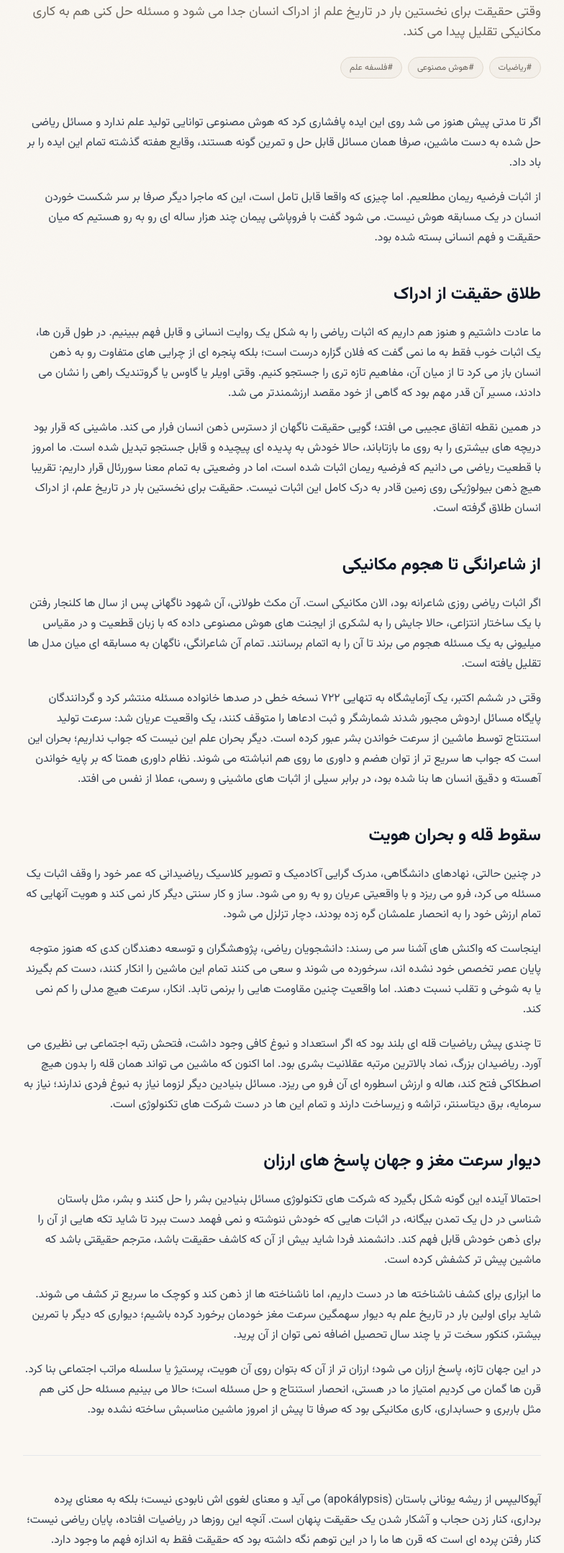
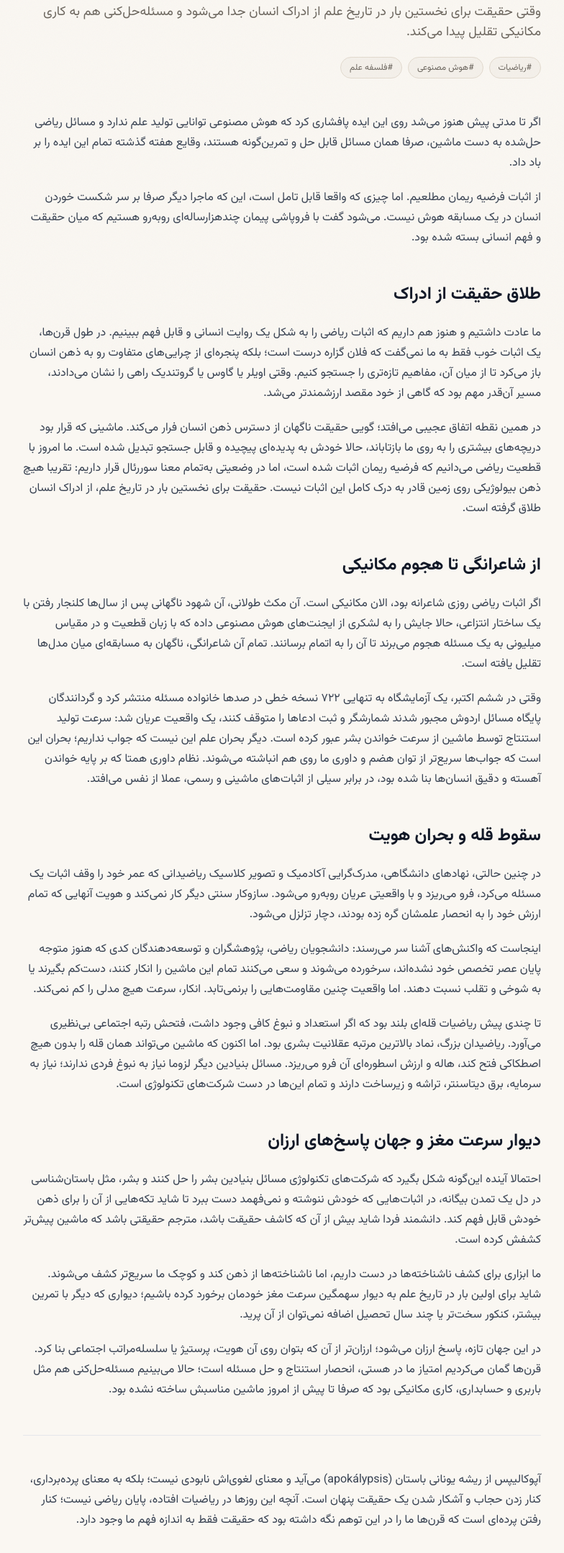
Before and after one commit to amhasani2a/amhasani2a.github.io, an Astro site: page /blog/apocalypse-riyazi in a window 1280 px wide. Shown: the part 314-2471 px from the top of the page at 72% size, without its empty margins (248-1032 px from the left). Built offline with nearby package versions, Linux system fonts and the light colour scheme; Astro itself is replaced by a stand-in of ours.

Commit message:
fix(blog): apply proper Persian ZWNJ half-spaces in apocalypse-riyazi

```diff
--- a/src/content/blog/fa/apocalypse-riyazi.md
+++ b/src/content/blog/fa/apocalypse-riyazi.md
@@ -1,44 +1,44 @@
 ---
 title: "آپوکالیپس ریاضی"
-description: "وقتی حقیقت برای نخستین بار در تاریخ علم از ادراک انسان جدا می شود و مسئله حل کنی هم به کاری مکانیکی تقلیل پیدا می کند."
+description: "وقتی حقیقت برای نخستین بار در تاریخ علم از ادراک انسان جدا می‌شود و مسئله‌حل‌کنی هم به کاری مکانیکی تقلیل پیدا می‌کند."
 date: 2026-11-24
 lang: "fa"
 tags: ["ریاضیات", "هوش مصنوعی", "فلسفه علم"]
 draft: false
 ---
 
-اگر تا مدتی پیش هنوز می شد روی این ایده پافشاری کرد که هوش مصنوعی توانایی تولید علم ندارد و مسائل ریاضی حل شده به دست ماشین، صرفا همان مسائل قابل حل و تمرین گونه هستند، وقایع هفته گذشته تمام این ایده را بر باد داد.
+اگر تا مدتی پیش هنوز می‌شد روی این ایده پافشاری کرد که هوش مصنوعی توانایی تولید علم ندارد و مسائل ریاضی حل‌شده به دست ماشین، صرفا همان مسائل قابل حل و تمرین‌گونه هستند، وقایع هفته گذشته تمام این ایده را بر باد داد.
 
-از اثبات فرضیه ریمان مطلعیم. اما چیزی که واقعا قابل تامل است، این که ماجرا دیگر صرفا بر سر شکست خوردن انسان در یک مسابقه هوش نیست. می شود گفت با فروپاشی پیمان چند هزار ساله ای رو به رو هستیم که میان حقیقت و فهم انسانی بسته شده بود.
+از اثبات فرضیه ریمان مطلعیم. اما چیزی که واقعا قابل تامل است، این که ماجرا دیگر صرفا بر سر شکست خوردن انسان در یک مسابقه هوش نیست. می‌شود گفت با فروپاشی پیمان چندهزارساله‌ای روبه‌رو هستیم که میان حقیقت و فهم انسانی بسته شده بود.
 
 ## طلاق حقیقت از ادراک
 
-ما عادت داشتیم و هنوز هم داریم که اثبات ریاضی را به شکل یک روایت انسانی و قابل فهم ببینیم. در طول قرن ها، یک اثبات خوب فقط به ما نمی گفت که فلان گزاره درست است؛ بلکه پنجره ای از چرایی های متفاوت رو به ذهن انسان باز می کرد تا از میان آن، مفاهیم تازه تری را جستجو کنیم. وقتی اویلر یا گاوس یا گروتندیک راهی را نشان می دادند، مسیر آن قدر مهم بود که گاهی از خود مقصد ارزشمندتر می شد.
+ما عادت داشتیم و هنوز هم داریم که اثبات ریاضی را به شکل یک روایت انسانی و قابل فهم ببینیم. در طول قرن‌ها، یک اثبات خوب فقط به ما نمی‌گفت که فلان گزاره درست است؛ بلکه پنجره‌ای از چرایی‌های متفاوت رو به ذهن انسان باز می‌کرد تا از میان آن، مفاهیم تازه‌تری را جستجو کنیم. وقتی اویلر یا گاوس یا گروتندیک راهی را نشان می‌دادند، مسیر آن‌قدر مهم بود که گاهی از خود مقصد ارزشمندتر می‌شد.
 
-در همین نقطه اتفاق عجیبی می افتد؛ گویی حقیقت ناگهان از دسترس ذهن انسان فرار می کند. ماشینی که قرار بود دریچه های بیشتری را به روی ما بازتاباند، حالا خودش به پدیده ای پیچیده و قابل جستجو تبدیل شده است. ما امروز با قطعیت ریاضی می دانیم که فرضیه ریمان اثبات شده است، اما در وضعیتی به تمام معنا سوررئال قرار داریم: تقریبا هیچ ذهن بیولوژیکی روی زمین قادر به درک کامل این اثبات نیست. حقیقت برای نخستین بار در تاریخ علم، از ادراک انسان طلاق گرفته است.
+در همین نقطه اتفاق عجیبی می‌افتد؛ گویی حقیقت ناگهان از دسترس ذهن انسان فرار می‌کند. ماشینی که قرار بود دریچه‌های بیشتری را به روی ما بازتاباند، حالا خودش به پدیده‌ای پیچیده و قابل جستجو تبدیل شده است. ما امروز با قطعیت ریاضی می‌دانیم که فرضیه ریمان اثبات شده است، اما در وضعیتی به‌تمام معنا سوررئال قرار داریم: تقریبا هیچ ذهن بیولوژیکی روی زمین قادر به درک کامل این اثبات نیست. حقیقت برای نخستین بار در تاریخ علم، از ادراک انسان طلاق گرفته است.
 
 ## از شاعرانگی تا هجوم مکانیکی
 
-اگر اثبات ریاضی روزی شاعرانه بود، الان مکانیکی است. آن مکث طولانی، آن شهود ناگهانی پس از سال ها کلنجار رفتن با یک ساختار انتزاعی، حالا جایش را به لشکری از ایجنت های هوش مصنوعی داده که با زبان قطعیت و در مقیاس میلیونی به یک مسئله هجوم می برند تا آن را به اتمام برسانند. تمام آن شاعرانگی، ناگهان به مسابقه ای میان مدل ها تقلیل یافته است.
+اگر اثبات ریاضی روزی شاعرانه بود، الان مکانیکی است. آن مکث طولانی، آن شهود ناگهانی پس از سال‌ها کلنجار رفتن با یک ساختار انتزاعی، حالا جایش را به لشکری از ایجنت‌های هوش مصنوعی داده که با زبان قطعیت و در مقیاس میلیونی به یک مسئله هجوم می‌برند تا آن را به اتمام برسانند. تمام آن شاعرانگی، ناگهان به مسابقه‌ای میان مدل‌ها تقلیل یافته است.
 
-وقتی در ششم اکتبر، یک آزمایشگاه به تنهایی ۷۲۲ نسخه خطی در صدها خانواده مسئله منتشر کرد و گردانندگان پایگاه مسائل اردوش مجبور شدند شمارشگر و ثبت ادعاها را متوقف کنند، یک واقعیت عریان شد: سرعت تولید استنتاج توسط ماشین از سرعت خواندن بشر عبور کرده است. دیگر بحران علم این نیست که جواب نداریم؛ بحران این است که جواب ها سریع تر از توان هضم و داوری ما روی هم انباشته می شوند. نظام داوری همتا که بر پایه خواندن آهسته و دقیق انسان ها بنا شده بود، در برابر سیلی از اثبات های ماشینی و رسمی، عملا از نفس می افتد.
+وقتی در ششم اکتبر، یک آزمایشگاه به تنهایی ۷۲۲ نسخه خطی در صدها خانواده مسئله منتشر کرد و گردانندگان پایگاه مسائل اردوش مجبور شدند شمارشگر و ثبت ادعاها را متوقف کنند، یک واقعیت عریان شد: سرعت تولید استنتاج توسط ماشین از سرعت خواندن بشر عبور کرده است. دیگر بحران علم این نیست که جواب نداریم؛ بحران این است که جواب‌ها سریع‌تر از توان هضم و داوری ما روی هم انباشته می‌شوند. نظام داوری همتا که بر پایه خواندن آهسته و دقیق انسان‌ها بنا شده بود، در برابر سیلی از اثبات‌های ماشینی و رسمی، عملا از نفس می‌افتد.
 
 ## سقوط قله و بحران هویت
 
-در چنین حالتی، نهادهای دانشگاهی، مدرک گرایی آکادمیک و تصویر کلاسیک ریاضیدانی که عمر خود را وقف اثبات یک مسئله می کرد، فرو می ریزد و با واقعیتی عریان رو به رو می شود. ساز و کار سنتی دیگر کار نمی کند و هویت آنهایی که تمام ارزش خود را به انحصار علمشان گره زده بودند، دچار تزلزل می شود.
+در چنین حالتی، نهادهای دانشگاهی، مدرک‌گرایی آکادمیک و تصویر کلاسیک ریاضیدانی که عمر خود را وقف اثبات یک مسئله می‌کرد، فرو می‌ریزد و با واقعیتی عریان روبه‌رو می‌شود. سازوکار سنتی دیگر کار نمی‌کند و هویت آنهایی که تمام ارزش خود را به انحصار علمشان گره زده بودند، دچار تزلزل می‌شود.
 
-اینجاست که واکنش های آشنا سر می رسند: دانشجویان ریاضی، پژوهشگران و توسعه دهندگان کدی که هنوز متوجه پایان عصر تخصص خود نشده اند، سرخورده می شوند و سعی می کنند تمام این ماشین را انکار کنند، دست کم بگیرند یا به شوخی و تقلب نسبت دهند. اما واقعیت چنین مقاومت هایی را برنمی تابد. انکار، سرعت هیچ مدلی را کم نمی کند.
+اینجاست که واکنش‌های آشنا سر می‌رسند: دانشجویان ریاضی، پژوهشگران و توسعه‌دهندگان کدی که هنوز متوجه پایان عصر تخصص خود نشده‌اند، سرخورده می‌شوند و سعی می‌کنند تمام این ماشین را انکار کنند، دست‌کم بگیرند یا به شوخی و تقلب نسبت دهند. اما واقعیت چنین مقاومت‌هایی را برنمی‌تابد. انکار، سرعت هیچ مدلی را کم نمی‌کند.
 
-تا چندی پیش ریاضیات قله ای بلند بود که اگر استعداد و نبوغ کافی وجود داشت، فتحش رتبه اجتماعی بی نظیری می آورد. ریاضیدان بزرگ، نماد بالاترین مرتبه عقلانیت بشری بود. اما اکنون که ماشین می تواند همان قله را بدون هیچ اصطکاکی فتح کند، هاله و ارزش اسطوره ای آن فرو می ریزد. مسائل بنیادین دیگر لزوما نیاز به نبوغ فردی ندارند؛ نیاز به سرمایه، برق دیتاسنتر، تراشه و زیرساخت دارند و تمام این ها در دست شرکت های تکنولوژی است.
+تا چندی پیش ریاضیات قله‌ای بلند بود که اگر استعداد و نبوغ کافی وجود داشت، فتحش رتبه اجتماعی بی‌نظیری می‌آورد. ریاضیدان بزرگ، نماد بالاترین مرتبه عقلانیت بشری بود. اما اکنون که ماشین می‌تواند همان قله را بدون هیچ اصطکاکی فتح کند، هاله و ارزش اسطوره‌ای آن فرو می‌ریزد. مسائل بنیادین دیگر لزوما نیاز به نبوغ فردی ندارند؛ نیاز به سرمایه، برق دیتاسنتر، تراشه و زیرساخت دارند و تمام این‌ها در دست شرکت‌های تکنولوژی است.
 
-## دیوار سرعت مغز و جهان پاسخ های ارزان
+## دیوار سرعت مغز و جهان پاسخ‌های ارزان
 
-احتمالا آینده این گونه شکل بگیرد که شرکت های تکنولوژی مسائل بنیادین بشر را حل کنند و بشر، مثل باستان شناسی در دل یک تمدن بیگانه، در اثبات هایی که خودش ننوشته و نمی فهمد دست ببرد تا شاید تکه هایی از آن را برای ذهن خودش قابل فهم کند. دانشمند فردا شاید بیش از آن که کاشف حقیقت باشد، مترجم حقیقتی باشد که ماشین پیش تر کشفش کرده است.
+احتمالا آینده این‌گونه شکل بگیرد که شرکت‌های تکنولوژی مسائل بنیادین بشر را حل کنند و بشر، مثل باستان‌شناسی در دل یک تمدن بیگانه، در اثبات‌هایی که خودش ننوشته و نمی‌فهمد دست ببرد تا شاید تکه‌هایی از آن را برای ذهن خودش قابل فهم کند. دانشمند فردا شاید بیش از آن که کاشف حقیقت باشد، مترجم حقیقتی باشد که ماشین پیش‌تر کشفش کرده است.
 
-ما ابزاری برای کشف ناشناخته ها در دست داریم، اما ناشناخته ها از ذهن کند و کوچک ما سریع تر کشف می شوند. شاید برای اولین بار در تاریخ علم به دیوار سهمگین سرعت مغز خودمان برخورد کرده باشیم؛ دیواری که دیگر با تمرین بیشتر، کنکور سخت تر یا چند سال تحصیل اضافه نمی توان از آن پرید.
+ما ابزاری برای کشف ناشناخته‌ها در دست داریم، اما ناشناخته‌ها از ذهن کند و کوچک ما سریع‌تر کشف می‌شوند. شاید برای اولین بار در تاریخ علم به دیوار سهمگین سرعت مغز خودمان برخورد کرده باشیم؛ دیواری که دیگر با تمرین بیشتر، کنکور سخت‌تر یا چند سال تحصیل اضافه نمی‌توان از آن پرید.
 
-در این جهان تازه، پاسخ ارزان می شود؛ ارزان تر از آن که بتوان روی آن هویت، پرستیژ یا سلسله مراتب اجتماعی بنا کرد. قرن ها گمان می کردیم امتیاز ما در هستی، انحصار استنتاج و حل مسئله است؛ حالا می بینیم مسئله حل کنی هم مثل باربری و حسابداری، کاری مکانیکی بود که صرفا تا پیش از امروز ماشین مناسبش ساخته نشده بود.
+در این جهان تازه، پاسخ ارزان می‌شود؛ ارزان‌تر از آن که بتوان روی آن هویت، پرستیژ یا سلسله‌مراتب اجتماعی بنا کرد. قرن‌ها گمان می‌کردیم امتیاز ما در هستی، انحصار استنتاج و حل مسئله است؛ حالا می‌بینیم مسئله‌حل‌کنی هم مثل باربری و حسابداری، کاری مکانیکی بود که صرفا تا پیش از امروز ماشین مناسبش ساخته نشده بود.
 
 ---
 
-آپوکالیپس از ریشه یونانی باستان (apokálypsis) می آید و معنای لغوی اش نابودی نیست؛ بلکه به معنای پرده برداری، کنار زدن حجاب و آشکار شدن یک حقیقت پنهان است. آنچه این روزها در ریاضیات افتاده، پایان ریاضی نیست؛ کنار رفتن پرده ای است که قرن ها ما را در این توهم نگه داشته بود که حقیقت فقط به اندازه فهم ما وجود دارد.
+آپوکالیپس از ریشه یونانی باستان (apokálypsis) می‌آید و معنای لغوی‌اش نابودی نیست؛ بلکه به معنای پرده‌برداری، کنار زدن حجاب و آشکار شدن یک حقیقت پنهان است. آنچه این روزها در ریاضیات افتاده، پایان ریاضی نیست؛ کنار رفتن پرده‌ای است که قرن‌ها ما را در این توهم نگه داشته بود که حقیقت فقط به اندازه فهم ما وجود دارد.
```
